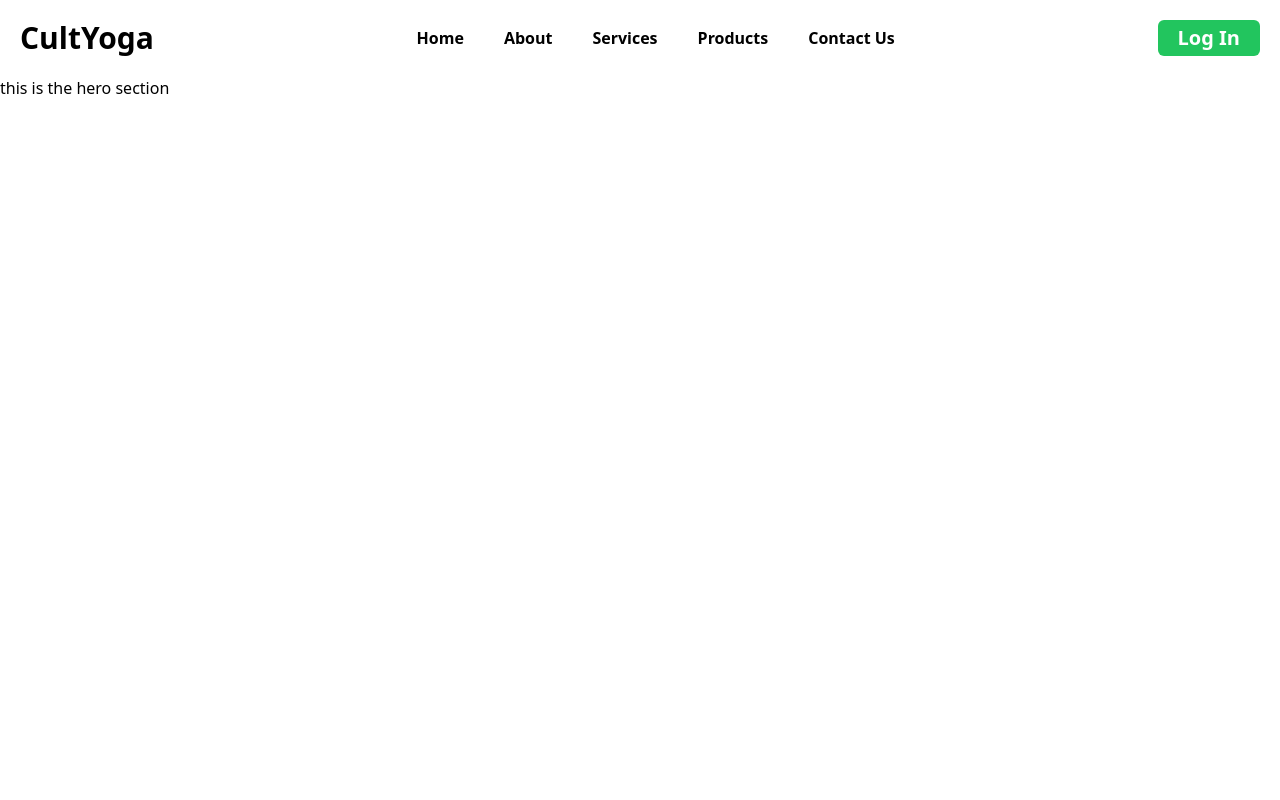
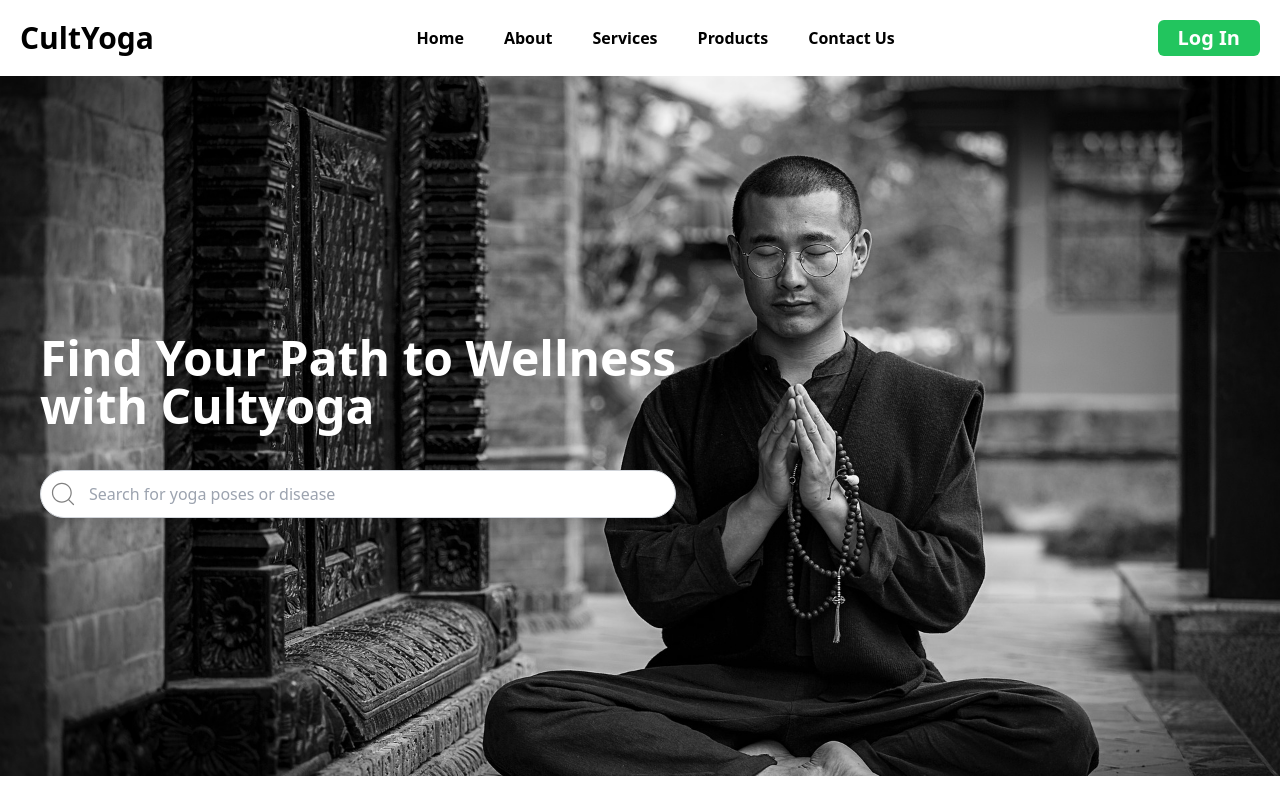
Before and after one commit to NamanRajputXXI/cultyoga, a React (Vite) app in the folder ui/: page / in a window 1280 px wide. Built offline with nearby package versions, Linux system fonts and the light colour scheme.

Commit message:
ui:make the hero section and searchbar

```diff
--- a/ui/src/components/home/HeroSection.jsx
+++ b/ui/src/components/home/HeroSection.jsx
@@ -1,7 +1,18 @@
 import React from "react";
+import SearchBar from "./SearchBar";
 
 const HeroSection = () => {
-  return <div>this is the hero section</div>;
+  return (
+    <section className="bg-[url('/Images/heroSectionBg.jpg')] flex flex-col justify-center md:items-start items-center bg-cover bg-center h-[500px] md:h-[700px]">
+      <div className="flex flex-col gap-10 sm:px-10 px-5">
+        <h1 className="text-white text-2xl  sm:text-5xl font-bold">
+          Find Your Path to Wellness <br />
+          with Cultyoga
+        </h1>
+        <SearchBar />
+      </div>
+    </section>
+  );
 };
 
 export default HeroSection;
--- /dev/null
+++ b/ui/src/components/home/SearchBar.jsx
@@ -0,0 +1,26 @@
+import React, { useRef } from "react";
+import { CiSearch } from "react-icons/ci";
+
+const SearchBar = () => {
+  const inputRef = useRef(null);
+  const searchClick = () => {
+    if (inputRef.current) {
+      inputRef.current.focus();
+    }
+  };
+  return (
+    <div className="flex relative w-full ">
+      <div className="absolute sm:top-[9px] top-[5px] left-1 sm:left-2">
+        <CiSearch color="gray" size={30} onClick={searchClick} />
+      </div>
+      <input
+        ref={inputRef}
+        type="text"
+        placeholder="Search for yoga poses or disease"
+        className="w-full sm:h-12 h-10 border border-gray-300 rounded-full pl-10 sm:px-12 shadow-lg focus:outline-none" // Add padding to left with px-12
+      />
+    </div>
+  );
+};
+
+export default SearchBar;
```
Also changed, not shown: ui/public/Images/heroSectionBg.jpg (added).
